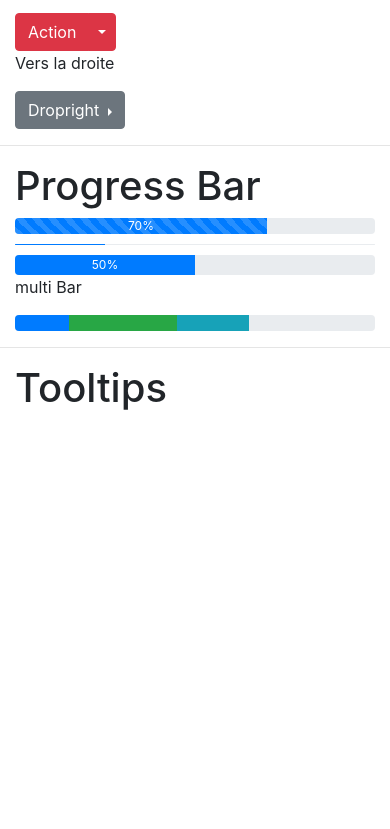
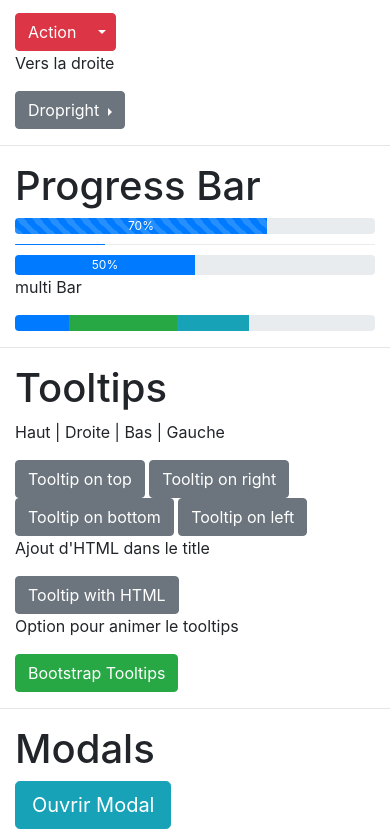
Before and after one commit to ChrisChrisW/bootstrap, a plain HTML site: page index.html in a window 390 px wide. Shown: the part 8719-9548 px from the top of the page. Before the commit the page ends 9139 px from the top, so only its background shows below. Drawn offline with nearby package versions, Linux system fonts and the light colour scheme.

Commit message:
final commit

```diff
--- a/index.html
+++ b/index.html
@@ -62,6 +62,9 @@
                 </li>
                 <li class="nav-item">
                   <a class="nav-link" href="#tooltips">Tooltips</a>
+                </li>
+                <li class="nav-item">
+                  <a class="nav-link" href="#modals">Modals</a>
                 </li>
               </ul>
             </div>
@@ -418,6 +421,54 @@
     <hr id="tooltips">
     <div class="container">
       <h1>Tooltips</h1>
+      <p>Haut | Droite | Bas | Gauche</p>
+      <button type="button" class="btn btn-secondary" data-toggle="tooltip" data-placement="top" title="Tooltip on top">
+        Tooltip on top
+      </button>
+      <button type="button" class="btn btn-secondary" data-toggle="tooltip" data-placement="right" title="Tooltip on right">
+        Tooltip on right
+      </button>
+      <button type="button" class="btn btn-secondary" data-toggle="tooltip" data-placement="bottom" title="Tooltip on bottom">
+        Tooltip on bottom
+      </button>
+      <button type="button" class="btn btn-secondary" data-toggle="tooltip" data-placement="left" title="Tooltip on left">
+        Tooltip on left
+      </button>
+      <p>Ajout d'HTML dans le title</p>
+      <button type="button" class="btn btn-secondary" data-toggle="tooltip" data-html="true" title="<em>Tooltip</em> <u>with</u> <b>HTML</b>">
+        Tooltip with HTML
+      </button>
+      <p>Option pour animer le tooltips</p>
+      <a href="https://getbootstrap.com/docs/4.0/components/tooltips/#options"><button type="button" class="btn btn-success" data-toggle="tooltip" data-html="true" title="<strong>Lien vers Tooltips de Bootstrap</strong>">
+        Bootstrap Tooltips
+      </button></a>
+    </div>
+    <hr id="modals">
+    <div class="container">
+      <h1>Modals</h1>
+      <a href="#" class="btn btn-info btn-lg" data-toggle="modal" data-target="#monModal">Ouvrir Modal</a>
+      <div class="modal fade" id="monModal">
+        <div class="modal-dialog">
+          <div class="modal-content">
+            <div class="modal-header">
+              <h4 class="modal-title">Titre du modal</h4>
+              <button type="button" class="close" data-dismiss="modal">
+                <svg width="1em" height="1em" viewBox="0 0 16 16" class="bi bi-backspace-fill" fill="currentColor" xmlns="http://www.w3.org/2000/svg">
+                  <path fill-rule="evenodd" d="M15.683 3a2 2 0 0 0-2-2h-7.08a2 2 0 0 0-1.519.698L.241 7.35a1 1 0 0 0 0 1.302l4.843 5.65A2 2 0 0 0 6.603 15h7.08a2 2 0 0 0 2-2V3zM5.829 5.854a.5.5 0 1 1 .707-.708l2.147 2.147 2.146-2.147a.5.5 0 1 1 .707.708L9.39 8l2.146 2.146a.5.5 0 0 1-.707.708L8.683 8.707l-2.147 2.147a.5.5 0 0 1-.707-.708L7.976 8 5.829 5.854z"/>
+                </svg>
+              </button>
+            </div>
+            <div class="modal-body">
+              <p>Hello les gens !</p>
+            </div>
+            <div class="modal-footer">
+              <a href="https://getbootstrap.com/docs/4.0/components/modal/"><button type="button" class="btn btn-dark">Bootstrap Modals</button></a>
+              <button type="button" class="btn btn-danger" data-dismiss="modal">Fermer</button>
+
+            </div>
+          </div>
+        </div>
+      </div>
     </div>
 
 
@@ -432,5 +483,10 @@
     <script src="https://cdn.jsdelivr.net/npm/popper.js@1.16.1/dist/umd/popper.min.js" integrity="sha384-9/reFTGAW83EW2RDu2S0VKaIzap3H66lZH81PoYlFhbGU+6BZp6G7niu735Sk7lN" crossorigin="anonymous"></script>
     <script src="https://cdn.jsdelivr.net/npm/bootstrap@4.5.3/dist/js/bootstrap.min.js" integrity="sha384-w1Q4orYjBQndcko6MimVbzY0tgp4pWB4lZ7lr30WKz0vr/aWKhXdBNmNb5D92v7s" crossorigin="anonymous"></script>
     -->
+    <script>
+      $(function () {
+        $('[data-toggle="tooltip"]').tooltip()
+      })
+    </script>
   </body>
 </html>
```
